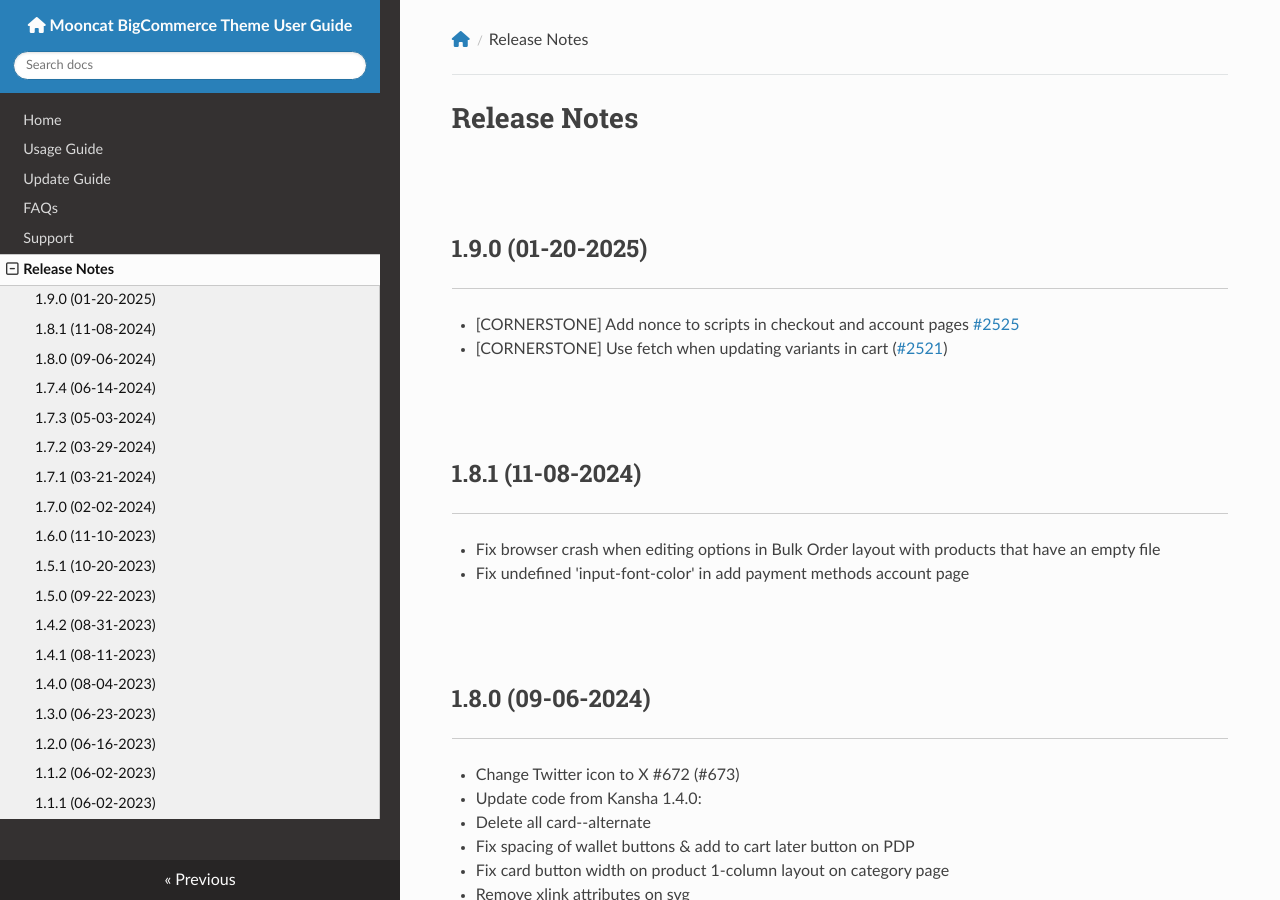
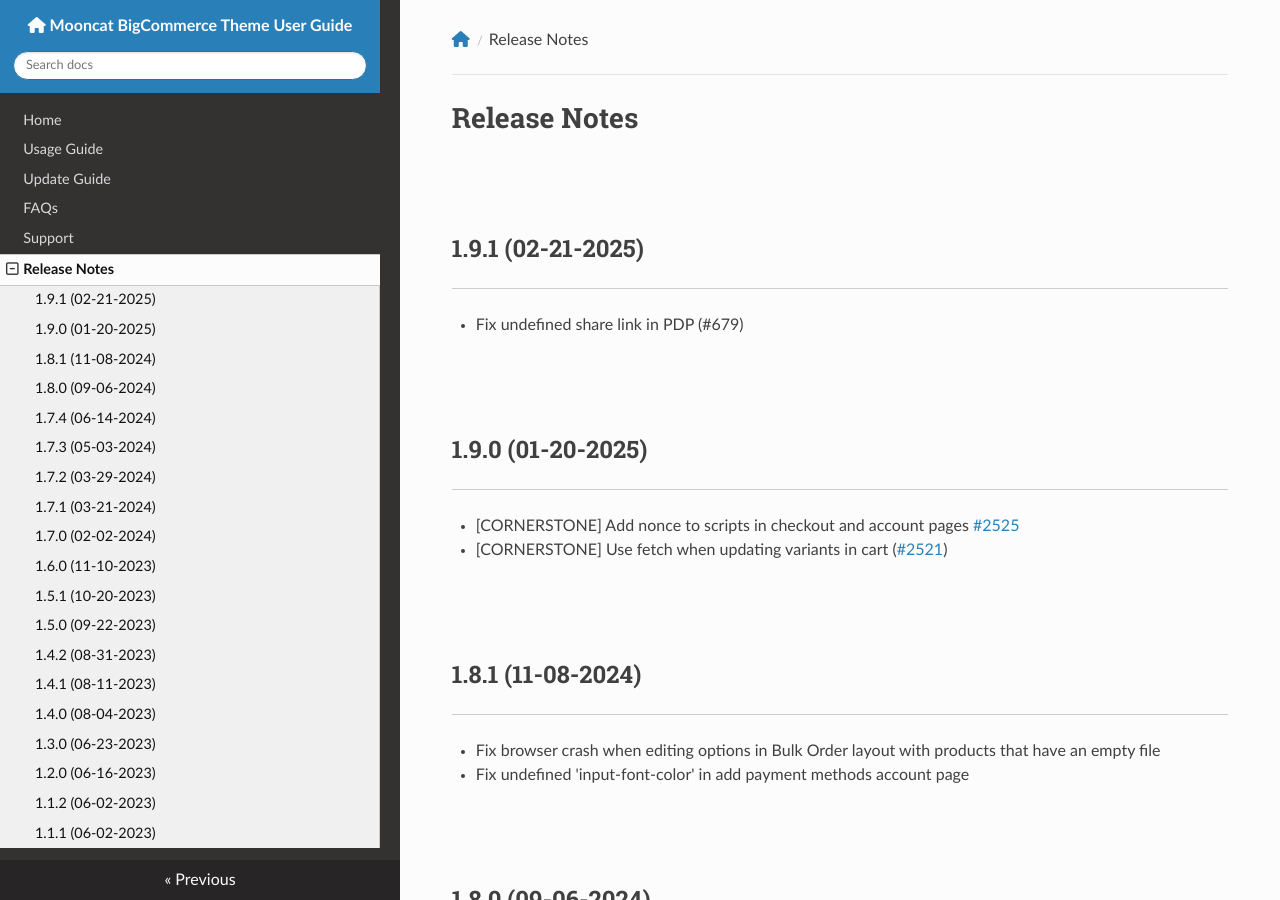
Before and after one commit to allcommerce/bc-mooncat-docs, an MkDocs documentation site: the page built from docs/changelog.md, in a window 1280 px wide and 900 px high. Built offline with MkDocs 1.6.1, drawn with Linux system fonts in a browser that asks for light colours; nearby versions of some CDN libraries.

Commit message:
Release 1.9.1

```diff
--- a/docs/changelog.md
+++ b/docs/changelog.md
@@ -1,4 +1,7 @@
 # Release Notes
+
+## 1.9.1 (02-21-2025)
+- Fix undefined share link in PDP (#679)
 
 ## 1.9.0 (01-20-2025)
 - [CORNERSTONE] Add nonce to scripts in checkout and account pages [#2525](https://github.com/bigcommerce/cornerstone/pull/2525)
```
